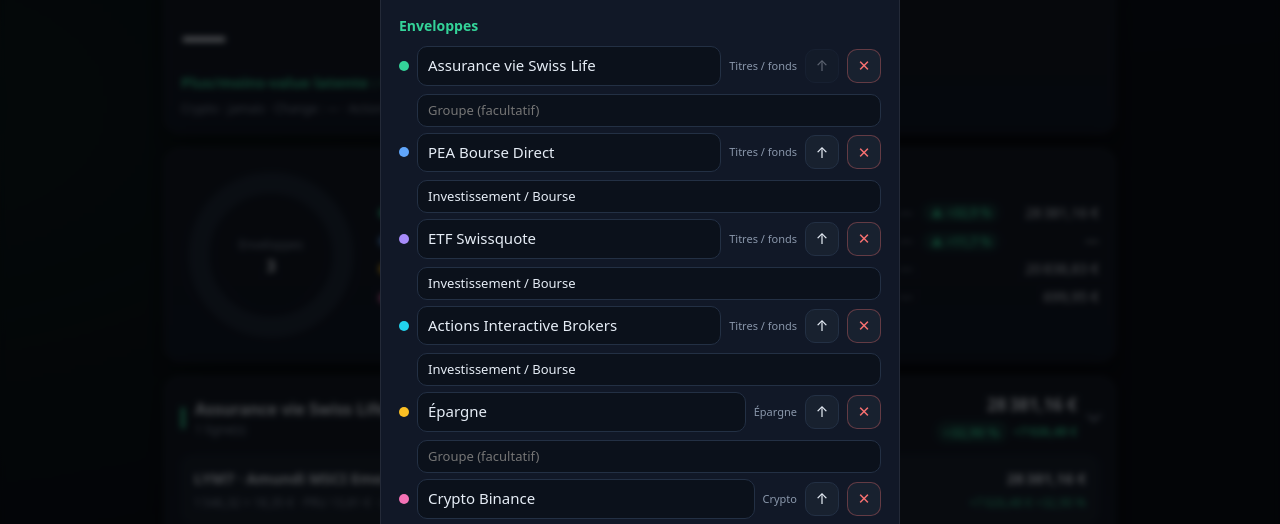
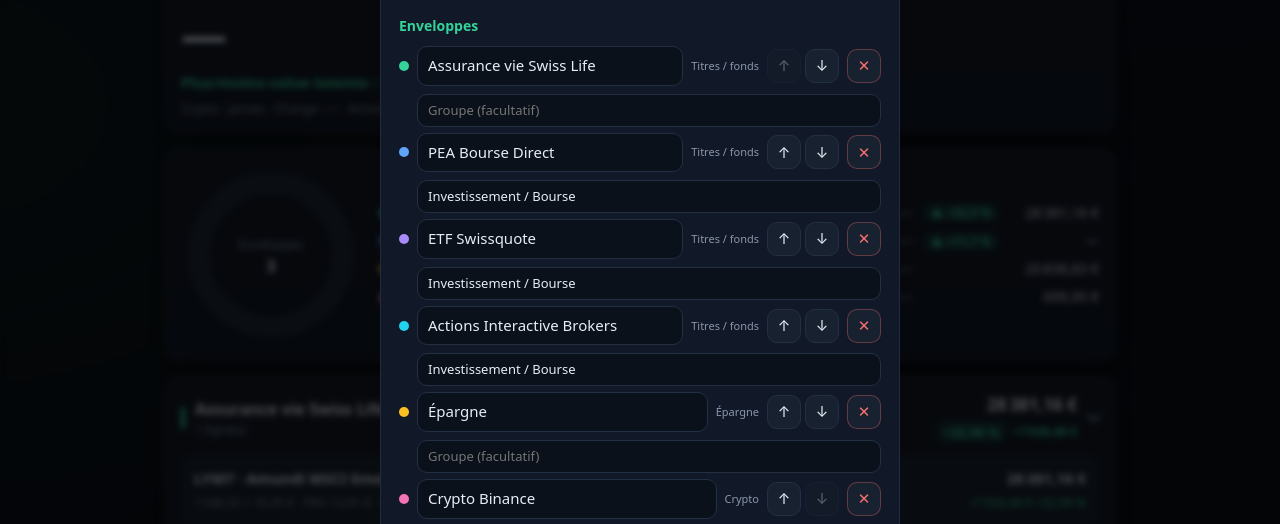
Before and after one commit to Sanarkor/pf-dash-50c972c1, a plain HTML site: page index.html in a window 1280 px wide. Both pictures are taken after a click on the button "Réglages". Shown: the part 212-736 px from the top of the page. Drawn offline with Linux system fonts and the light colour scheme; no server answers.

Commit message:
⚙ Enveloppes : bouton ↓ (descendre) à côté de ↑, mise en page 375 px

```diff
--- a/app.js
+++ b/app.js
@@ -575,13 +575,14 @@
   const TYPES={sec:'Titres / fonds',sav:'Épargne',cry:'Crypto'};
   SECTIONS.forEach((s,i)=>{
     const name=el('input',{type:'text',value:s.name,maxlength:'60','aria-label':'Nom de l\'enveloppe',onchange:e=>{const v=e.target.value.trim();if(!v){e.target.value=s.name;return;}s.name=v;touch();save();render();}});
-    const up=el('button',{type:'button',class:'mini',title:'Monter',disabled:i===0,onclick:()=>{SECTIONS.splice(i-1,0,SECTIONS.splice(i,1)[0]);touch();save();render();renderEnvList();}},'↑');
+    const up=el('button',{type:'button',class:'mini',title:'Monter','aria-label':'Monter',disabled:i===0,onclick:()=>{SECTIONS.splice(i-1,0,SECTIONS.splice(i,1)[0]);touch();save();render();renderEnvList();}},'↑');
+    const down=el('button',{type:'button',class:'mini',title:'Descendre','aria-label':'Descendre',disabled:i===SECTIONS.length-1,onclick:()=>{SECTIONS.splice(i+1,0,SECTIONS.splice(i,1)[0]);touch();save();render();renderEnvList();}},'↓');
     const del=el('button',{type:'button',class:'mini danger',title:'Supprimer l\'enveloppe',onclick:async()=>{const n=(S[s.k]||[]).length;closeDlg();
       if(!await ask('Supprimer l\'enveloppe « '+s.name+' » ?',{ok:'Supprimer',danger:1,sub:n?n+' ligne(s) seront supprimées.':'Elle est vide.'}))return;
       SECTIONS.splice(SECTIONS.indexOf(s),1);delete S[s.k];delete S.cash[s.k];S.recurring=S.recurring.filter(r=>r.sec!==s.k);touch();save();render();renderEnvList();}},'✕');
     const grp=el('input',{type:'text',value:s.group||'',maxlength:'60',list:'grpList',placeholder:'Groupe (facultatif)','aria-label':'Groupe',class:'env-grp',
       onchange:e=>{const g=e.target.value.trim();if(g)s.group=g.slice(0,60);else delete s.group;touch();save();render();renderEnvList();}});
-    box.appendChild(el('div',{class:'env-row'},el('span',{class:'dot'}),name,el('span',{class:'env-type',text:TYPES[s.type]}),up,del,grp));
+    box.appendChild(el('div',{class:'env-row'},el('span',{class:'dot'}),name,el('span',{class:'env-type',text:TYPES[s.type]}),el('span',{class:'env-mv'},up,down),del,grp));
     box.lastChild.querySelector('.dot').style.background=s.color;});
 }
 function addEnv(){const n=$('#envNewName').value.trim();const t=$('#envNewType').value;if(!n){toast('Donne un nom à l\'enveloppe');return;}
--- a/style.css
+++ b/style.css
@@ -175,6 +175,7 @@
 /* custom envelopes (settings) */
 .env-list{display:grid;gap:6px}
 .env-row{display:grid;grid-template-columns:10px minmax(0,1fr) auto auto auto;gap:8px;align-items:center}
+.env-mv{display:flex;gap:4px}
 .env-row .dot{width:10px;height:10px;border-radius:50%}
 .env-row input{background:#0b111b;border:1px solid var(--line);border-radius:10px;padding:8px 10px;color:var(--txt);width:100%;min-width:0}
 .env-type{font-size:11px;color:var(--mut);white-space:nowrap}
@@ -218,4 +219,5 @@
 .sub-sec .sec-body{margin-top:10px}
 .env-row{grid-template-columns:10px minmax(0,1fr) auto auto auto}
 .env-row .env-grp{grid-column:2/-1;font-size:13px;padding:6px 10px}
+@media (max-width:520px){.env-row{grid-template-columns:10px minmax(0,1fr) auto auto;row-gap:6px}.env-row .env-type{grid-column:3/-1;grid-row:2;text-align:center}.env-row .env-grp{grid-column:2;grid-row:2}.env-row .dot{grid-row:1}}
 @media (max-width:520px){.sub-sec{padding:10px 9px}.grp-body{gap:8px}.sub-sec .sec-tot .v{font-size:17px}}
```
Also changed, not shown: index.html (+1 -1 lines).
